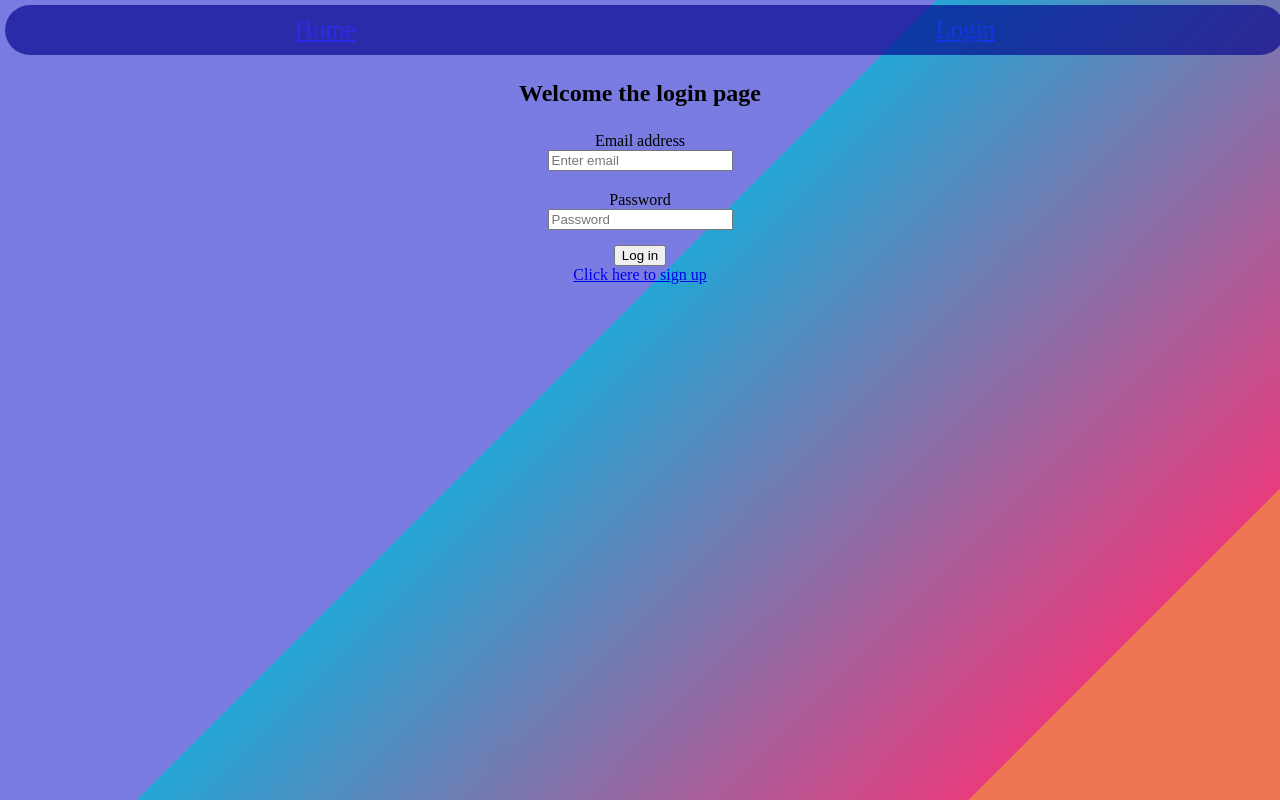
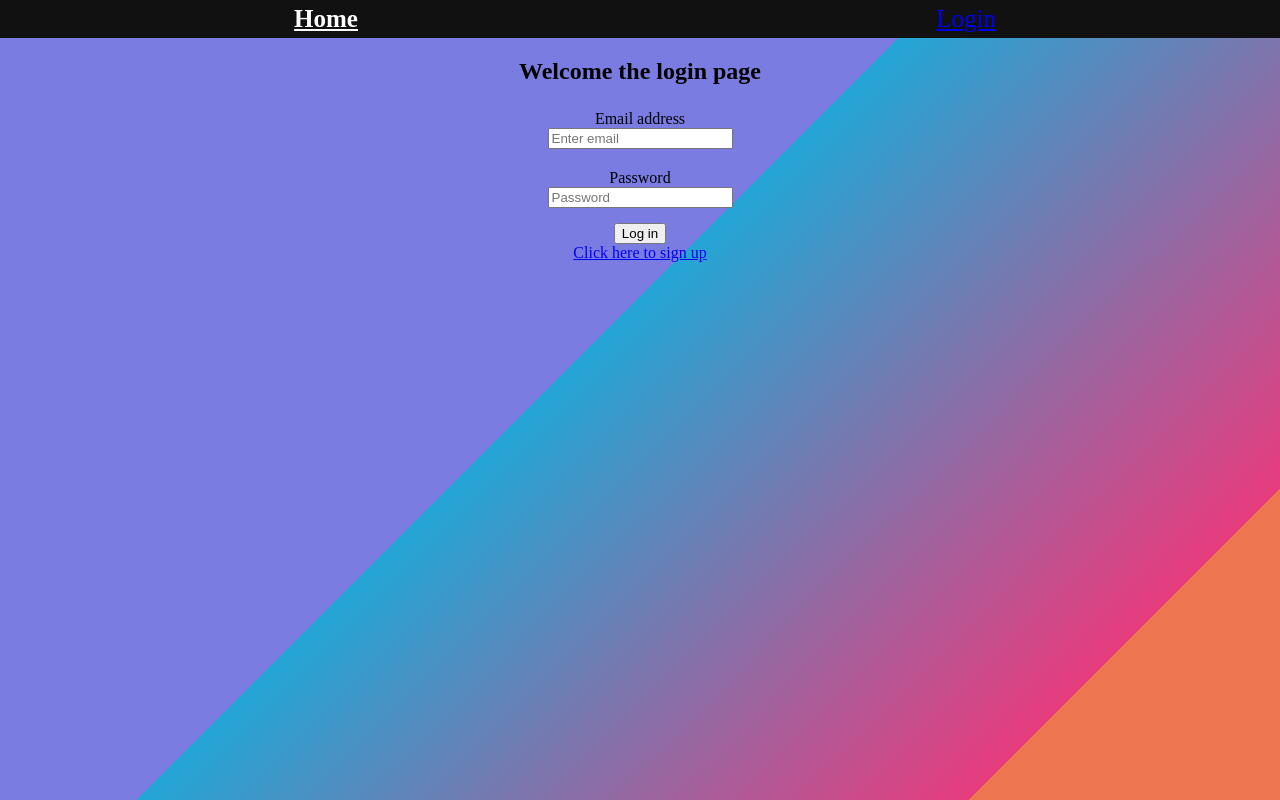
Before and after one commit to jaussems/Portfolio-project-client, a React (Create React App) app: page /login in a window 1280 px wide. Built offline with nearby package versions, Linux system fonts and the light colour scheme; no server answers.

Commit message:
Added some styling to make the navbar look better

```diff
--- a/src/App.js
+++ b/src/App.js
@@ -23,7 +23,7 @@ function App() {
 
   return (
     <div className="App">
-      <Navigationbar />
+      <Navigationbar style={{ color: "white" }} />
       <Message />
       {isLoading ? <Loading /> : null}
       <Switch>
--- a/src/components/Loggedout.js
+++ b/src/components/Loggedout.js
@@ -4,7 +4,7 @@ import NavbarItem from "./navbarItem";
 export default function LoggedOut() {
   return (
     <>
-      <NavbarItem path="/login" linkText="Login" />
+      <NavbarItem path="/login" linkText="Login" style={{ color: "white" }} />
     </>
   );
 }
--- a/src/components/ProfileNavLink.js
+++ b/src/components/ProfileNavLink.js
@@ -9,7 +9,11 @@ export default function ProfileNavLink() {
   return (
     <>
       <Nav.Item as="li">
-        <Nav.Link eventKey="Coins" href={`/user/${user.id}`}>
+        <Nav.Link
+          eventKey="Coins"
+          href={`/user/${user.id}`}
+          style={{ color: "white" }}
+        >
           Your profile
         </Nav.Link>
       </Nav.Item>
--- a/src/components/adminnavigation.js
+++ b/src/components/adminnavigation.js
@@ -6,7 +6,9 @@ export default function AdminNav() {
   return (
     <>
       <Nav.Item as="li">
-        <Nav.Link href="/admin/users">Admin Page</Nav.Link>
+        <Nav.Link href="/admin/users" style={{ color: "white" }}>
+          Admin Page
+        </Nav.Link>
       </Nav.Item>
     </>
   );
--- a/src/components/comment.js
+++ b/src/components/comment.js
@@ -2,12 +2,24 @@ import Button from "react-bootstrap/Button";
 
 const Comment = (props) => {
   return (
-    <div style={{ backgroundColor: "blueviolet", border: "2px solid green" }}>
+    <div
+      style={{
+        backgroundColor: "white",
+        opacity: "55%",
+        width: "25%",
+        borderRadius: "58px",
+        marginLeft: "auto",
+        marginRight: "auto",
+      }}
+    >
       <p>{props.name}</p>
       <p>{props.content}</p>
       <div>
         {props.isUser ? (
-          <Button onClick={props.isClicked} style={{ backgroundColor: "red" }}>
+          <Button
+            onClick={props.isClicked}
+            style={{ backgroundColor: "red", borderRadius: "58px" }}
+          >
             {" "}
             DELETE COMMENT{" "}
           </Button>
--- a/src/components/navigationbar.js
+++ b/src/components/navigationbar.js
@@ -24,24 +24,21 @@ const Navigationbar = () => {
         expand="lg"
         style={{
           padding: "5px",
+          backgroundColor: "#111",
           width: "100%",
-          color: "black",
-          opacity: "65%",
+          color: "white",
+          fontSize: "25px",
+          justifyContent: "space-around",
+          listStyleType: "none",
         }}
       >
         <Navbar.Collapse id="basic-navbar-nav">
           <Nav
             style={{
-              width: "100%",
-              listStyleType: "none",
-              backgroundColor: "darkblue",
-              fontSize: "25px",
-              color: "black",
-              height: "50px",
               alignItems: "center",
               display: "flex",
               justifyContent: "space-around",
-              borderRadius: "999px",
+              color: "white",
             }}
           >
             <Nav.Item as="li">
@@ -49,7 +46,8 @@ const Navigationbar = () => {
                 href="/"
                 style={{
                   transition: "all 0.2s",
-
+                  fontWeight: "bold",
+                  color: "white",
                   "&:hover": {
                     background: "white",
                   },
--- a/src/pages/specificcoinpage.js
+++ b/src/pages/specificcoinpage.js
@@ -25,7 +25,7 @@ const SpecificCoinPage = () => {
   const token = useSelector(selectToken);
   const [name, setName] = useState("");
   const [content, setContent] = useState("");
-
+  console.log(specificcoin);
   const coin_data = specificcoin.map((coin) => ({
     name: coin.name,
     image: coin.image.large,
@@ -62,14 +62,19 @@ const SpecificCoinPage = () => {
   );
 
   useEffect(() => {
+    if (coinId) {
       dispatch(fetchCoin(coinId));
+    }
     dispatch(fetchComments(coinId));
   }, [dispatch, coinId]);
 
   return (
     <>
       <div>
-        <h1>Welcome to the {coinId} Page!</h1>
+        <h1>
+          Welcome to the {coinId.charAt(0).toUpperCase() + coinId.slice(1)}{" "}
+          Page!
+        </h1>
         <div
           style={{
             display: "flex",
@@ -77,7 +82,8 @@ const SpecificCoinPage = () => {
             justifyContent: "center",
           }}
         >
-          {specificcoin.map((coins) => {
+          {specificcoin
+            ? specificcoin.map((coins) => {
                 return (
                   <div key={coins.id}>
                     <CoinComponent2
@@ -88,16 +94,14 @@ const SpecificCoinPage = () => {
                     />
                   </div>
                 );
-          })}
+              })
+            : null}
           <div style={{ width: "600px" }}>
             <Coinchart coinid={coinId} />
           </div>
         </div>
         <div
           style={{
-            backgroundColor: "white",
-            opacity: "55%",
-            borderRadius: "90px",
             display: "flex",
             justifyContent: "center",
             marginLeft: "auto",
@@ -116,7 +120,8 @@ const SpecificCoinPage = () => {
                 <th scope="col"></th>
               </tr>
             </thead>
-            {specificcoin.map((coindetails, index) => {
+            {specificcoin &&
+              specificcoin.map((coindetails, index) => {
                 return (
                   <tbody key={index}>
                     <tr>
@@ -135,16 +140,17 @@ const SpecificCoinPage = () => {
                     <tr>
                       <th scope="row">Price Change:</th>
                       <td>
-                      Price Change 24h:{" "}
-                      {coindetails.market_data.price_change_percentage_24h >
-                      0 ? (
+                        {" "}
+                        {coindetails.market_data
+                          .market_cap_change_percentage_24h > 0 ? (
                           <span style={{ color: "green" }}>
-                          {coindetails.price_change_percentage_24h.toFixed(2) +
-                            "↑ "}{" "}
+                            {coindetails.market_data.market_cap_change_percentage_24h.toFixed(
+                              2
+                            ) + "↑ "}{" "}
                           </span>
                         ) : (
                           <span style={{ color: "red" }}>
-                          {coindetails.market_data.price_change_percentage_24h.toFixed(
+                            {coindetails.market_data.market_cap_change_percentage_24h.toFixed(
                               2
                             ) + "↓"}
                           </span>
--- a/src/store/specificcoinpage/action.js
+++ b/src/store/specificcoinpage/action.js
@@ -13,6 +13,7 @@ export const FETCH_COMMENTS_COIN = "FETCH_COMMENTS_COIN";
 export const ADD_COMMENT = "ADD_COMMENT";
 
 export const DELETE_COMMENT = "DELETE_COMMENT";
+
 export const FetchedSpecificCoin = (fetchedCoin) => {
   return {
     type: FETCH_SINGLE_COIN,
@@ -48,7 +49,7 @@ export const fetchCoin = (coinId) => {
       const response =
         await axios.get(`https://api.coingecko.com/api/v3/coins/${coinId}?localization=false&market_data=true
         `);
-
+      console.log(`RESPONSE`, response);
       dispatch(FetchedSpecificCoin(response.data));
       dispatch(appDoneLoading());
     } catch (e) {
```
Lines whose indentation alone changed are shown as unchanged.
